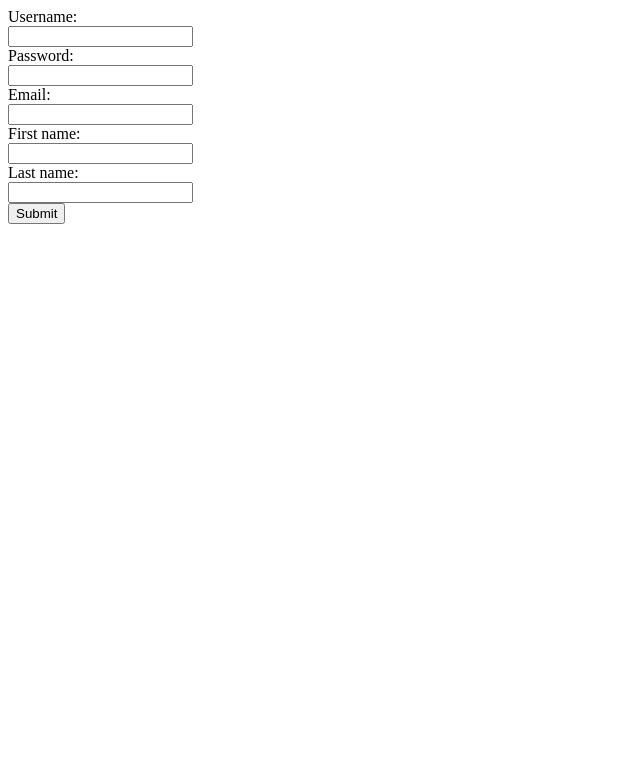
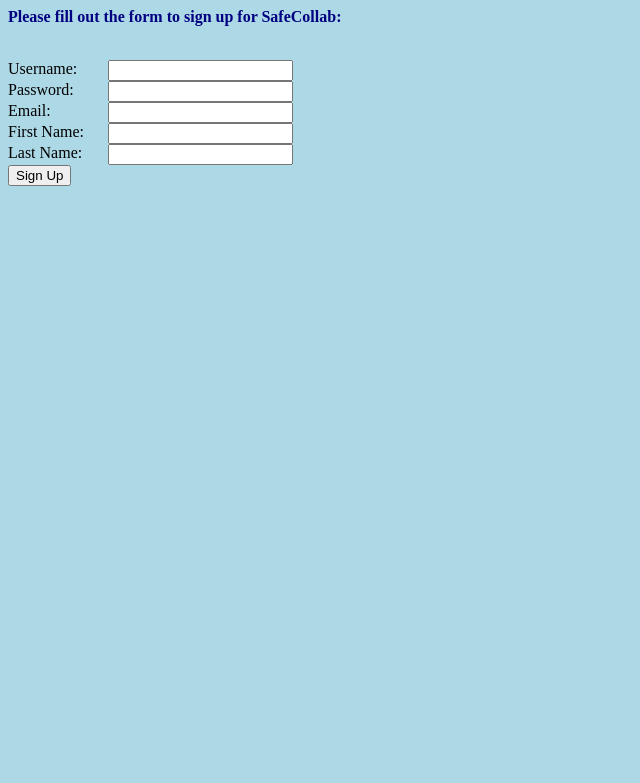
Before and after one commit to jzimmerman95/RefactoredCS3240Project, a Django app: page /sign_up in a window 1280 px wide. Shown: the top 783 px of the page, without its empty margins (0-640 px from the left). Run offline with Django 3.2, Linux system fonts and the light colour scheme.

Commit message:
Added CSS styling to each html page

```diff
--- a/myapplication/templates/myapplication/signUp.html
+++ b/myapplication/templates/myapplication/signUp.html
@@ -1,4 +1,20 @@
 <html>
+	<head>
+		<style type="text/css">
+		body {
+	    	background-color: lightblue;
+		}
+		p {
+			color: navy;
+		}
+		label {
+			float: left;
+		    width: 100px;
+		}
+		</style>
+	</head>
+	<body>
+		<p><b>Please fill out the form to sign up for SafeCollab:</b></p><br>
 	    <form action="sign_user_up" method="POST">
 			{% csrf_token %}
 			{% if form.errors %}
@@ -16,16 +32,22 @@
 					</div>
 				{% endfor %}
 			{% endif %}
-	Username: <br>
+			<label for="username">Username: </label>
 			<input type="text" name="username"><br>
-	Password: <br>
+
+			<label for="password">Password: </label>
 			<input type="text" name="password"><br>
-    Email: <br>
+
+		    <label for="email">Email: </label>
 			<input type="text" name="email"><br>
-	First name: <br>
+
+			<label for="fname">First Name: </label>
 			<input type="text" name="fname"><br>
-	Last name: <br>
+
+			<label for="lname">Last Name: </label>
 			<input type="text" name="lname"><br>
-        <input type="submit" value="Submit"><br>
+
+		    <input type="submit" value="Sign Up"><br>
 	    </form>
+	</body>
 </html>
```
Also changed, not shown: myapplication/templates/myapplication/failedLogin.html (+16 -4 lines), myapplication/templates/myapplication/homePage.html (+18 -1 lines), myapplication/templates/myapplication/memberHomePage.html (+13 -1 lines), myapplication/templates/myapplication/signIn.html (+21 -3 lines), db.sqlite3. Lines whose indentation alone changed are shown as unchanged.
